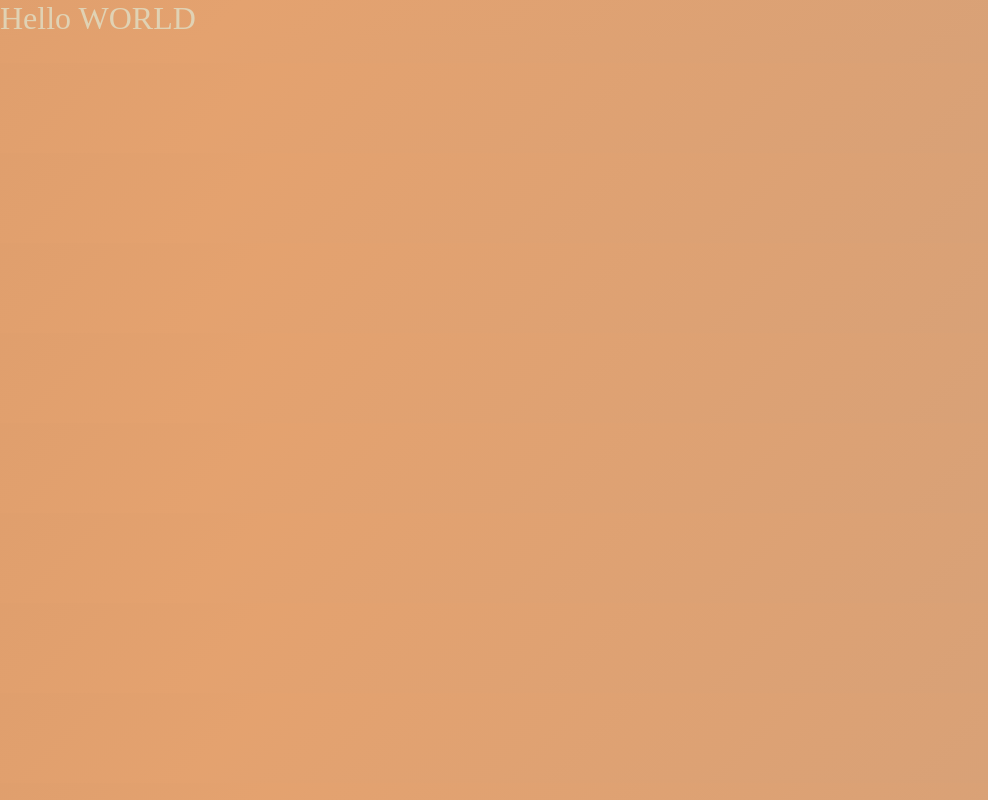
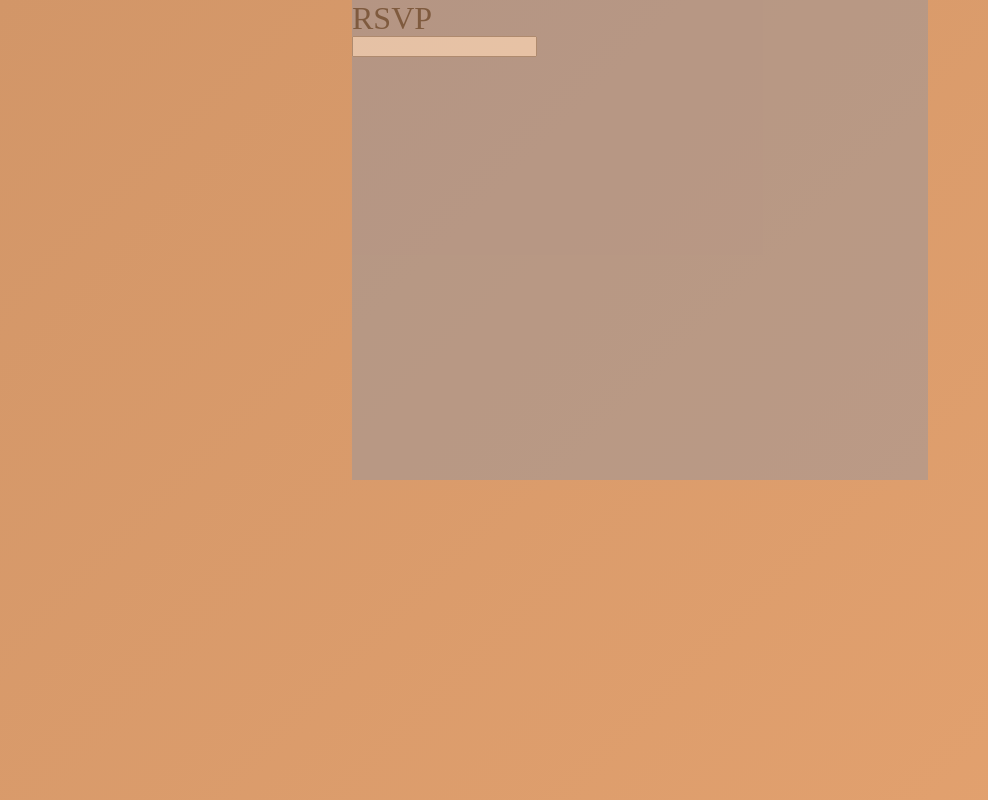
Before and after one commit to dallin-r-parker/babyshower-fe, a React (Create React App) app: page / in a window 1280 px wide. Shown: the whole page, without its empty margins (0-988 px from the left). Built offline with nearby package versions, Linux system fonts and the light colour scheme.

Commit message:
WIP: working out the UI component structure

```diff
--- a/src/App.tsx
+++ b/src/App.tsx
@@ -1,8 +1,14 @@
 import React from "react";
-import { withTheme, DefaultTheme } from "styled-components";
+import { Container } from "./components/Container";
+import { Box } from "./components/Box";
 
-const App: React.FC<{ theme: DefaultTheme }> = ({ theme }): JSX.Element => (
-  <h1 style={{ color: theme.colors.gold.solid }}>Hello WORLD</h1>
+const App: React.FC = (): JSX.Element => (
+  <Container flex h="100vh" w="100vw">
+    <Box h="60vh" w="45vw" opacity={0.4} bgc="steelBlue">
+      <h1>RSVP</h1>
+      <input type="text" />
+    </Box>
+  </Container>
 );
 
-export default withTheme(App);
+export default App;
--- /dev/null
+++ b/src/components/Box/index.tsx
@@ -0,0 +1,20 @@
+import styled from "styled-components";
+import { themeColors } from "src/theme/colors";
+
+interface Props {
+  h: string;
+  w: string;
+  br?: number;
+  p?: number;
+  bgc?: themeColors;
+  opacity?: number;
+}
+
+export const Box = styled.div<Props>`
+  width: ${({ w }) => w};
+  height: ${({ h }) => h};
+  padding: ${({ p }) => p && `${p}px`};
+  border-radius: ${({ br }) => br && `${br}px`};
+  background-color: ${({ theme, bgc }) => bgc && theme.colors[bgc].solid};
+  opacity: ${({ opacity }) => opacity && opacity};
+`;
--- /dev/null
+++ b/src/components/Container/index.tsx
@@ -0,0 +1,24 @@
+import styled, { DefaultTheme } from "styled-components";
+
+interface Props {
+  h: string;
+  w: string;
+  p?: number;
+  br?: number;
+  bgc?: string;
+  flex?: boolean;
+  fd?: string;
+  center?: boolean;
+  extend?: (theme: DefaultTheme) => string;
+}
+export const Container = styled.div<Props>`
+  ${({ flex }) => flex && "display: flex"};
+  width: ${({ w }) => w};
+  height: ${({ h }) => h};
+  padding: ${({ p }) => p && `${p}px`};
+  border-radius: ${({ br }) => br && `${br}px`};
+  background-color: ${({ theme, bgc }) => bgc && theme.colors[bgc].solid};
+  justify-content: center;
+  ${({ fd, flex }) => flex && fd && `flex-direction: ${fd}`};
+  ${({ theme, extend }) => extend && extend(theme)};
+`;
--- a/src/theme/colors.ts
+++ b/src/theme/colors.ts
@@ -1,27 +1,20 @@
-export interface ThemeColor<S extends string, G extends string | null> {
-  solid: S;
-  gradient?: G;
+export interface Color {
+  solid: string;
+  gradient?: string;
 }
 
-export interface ThemeColors {
-  white: ThemeColor<"#ffffff", null>;
-  gold: ThemeColor<
-    "#e0d2b4",
-    "linear-gradient(315deg, #e0d2b4 0%, #e2ac6b 74%)"
-  >;
-  roseGold: ThemeColor<
-    "#dfa375",
-    "linear-gradient(45deg, #dfa375 0%, #c58e7f 74%)"
-  >;
-  steelBlue: ThemeColor<
-    "#8693ab",
-    "linear-gradient(315deg, #bdd4e7 0%, #8693ab 74%)"
-  >;
-  silver: ThemeColor<"#C5C6C5", null>;
-  lightGray: ThemeColor<"#d3d3d3", null>;
+export interface Colors {
+  white: Color;
+  gold: Color;
+  roseGold: Color;
+  steelBlue: Color;
+  silver: Color;
+  lightGray: Color;
 }
 
-export const colors: ThemeColors = {
+export type themeColors = keyof typeof colors;
+
+export const colors = {
   white: {
     solid: "#ffffff",
     gradient: null
--- a/src/theme/globalStyles/index.ts
+++ b/src/theme/globalStyles/index.ts
@@ -2,15 +2,16 @@ import { createGlobalStyle, keyframes } from "styled-components";
 import { CSSReset } from "./CSSReset";
 
 //TODO: probably readdress to not be on the HTML/Body container
+// TODO: refactor for better performance css
 
 const animate = keyframes`
 0% {
   background-position: 0% 50%;
 }
 
-25% {
+/* 25% {
   background-position: 25% 75%
-}
+} */
 
 50% {
   background-position: 100% 50%;
@@ -24,10 +25,12 @@ export const GlobalStyles = createGlobalStyle`
   ${CSSReset}
 
   html, body {
+    height: 100vh;
+    width: 100vw;
     color: black;
     background-image: linear-gradient(-45deg,#d4a17a,#e4a26f,#d29668,#d27d67);
-    background-size: 250% 250%;
-    animation: ${animate} 15s ease-in-out infinite;
+    background-size: 300% 300%;
+    animation: ${animate} 10s ease-in-out infinite;
   }
 
   h1 {
@@ -56,8 +59,3 @@ export const GlobalStyles = createGlobalStyle`
     font-family: inherit;
   }
 `;
-
-// color: black;
-// background-image: linear-gradient(64deg,#eabc99 0%,#d27d67 74%);
-// background-size: 250% 250%;
-// animation: ${animate} 15s ease infinite;
```
Also changed, not shown: package.json (+7 -7 lines), tsconfig.json (+15 -3 lines), 1 other file (tests, documents, lock files or other folders).
